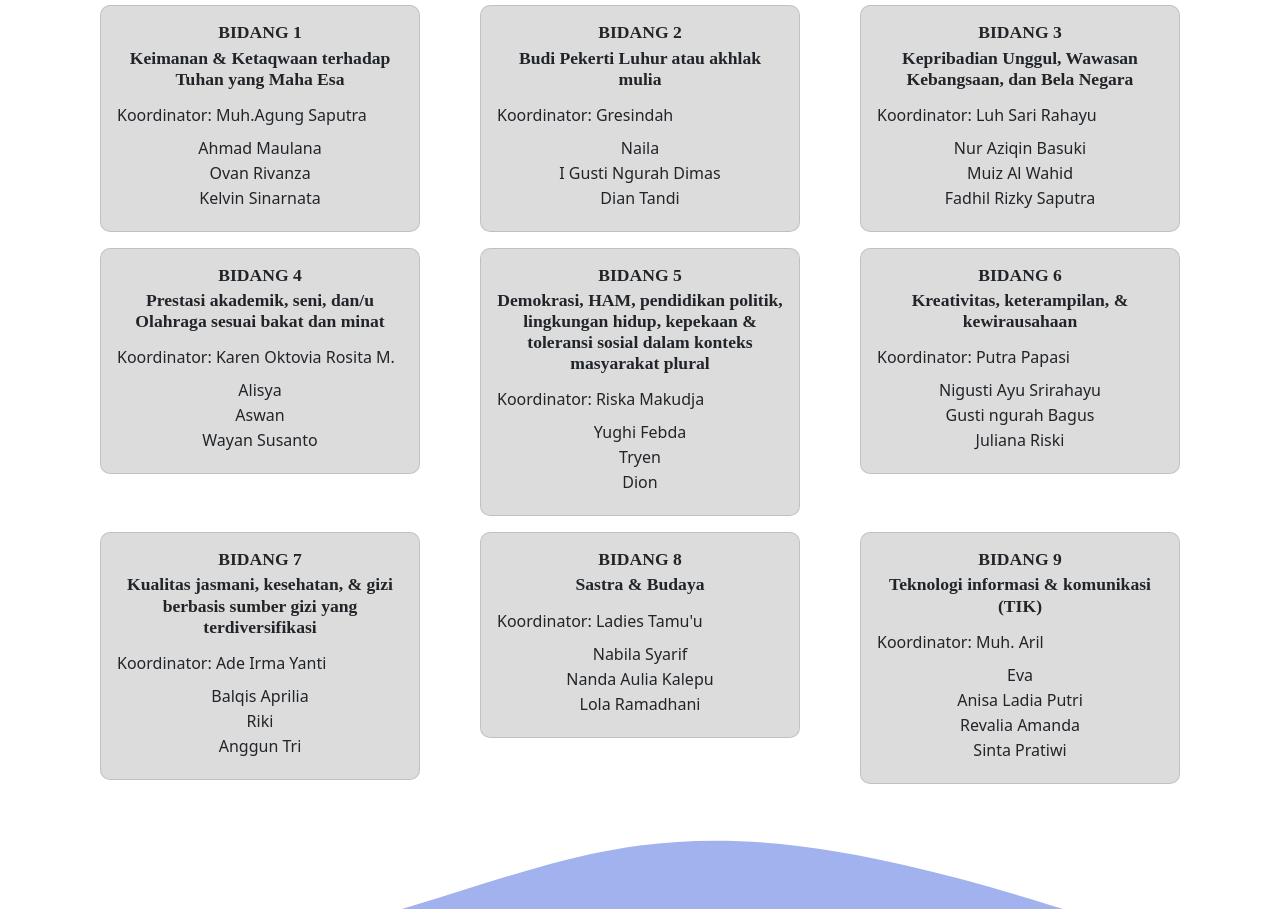
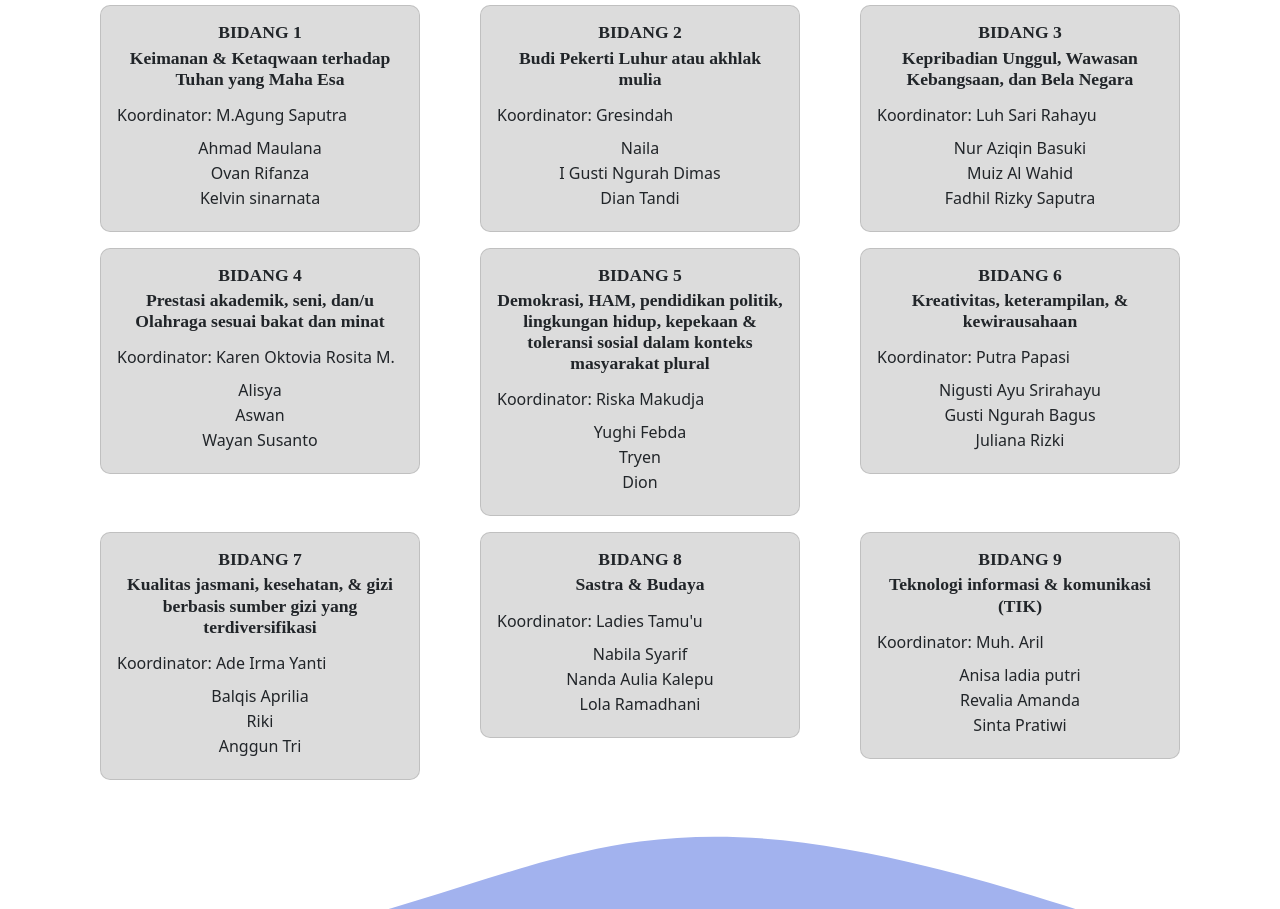
Before and after one commit to OsisPages/osisprofile.github.io, a plain HTML site: page index.html in a window 1280 px wide. Shown: the part 3961-4870 px from the top of the page. Drawn offline with nearby package versions, Linux system fonts and the light colour scheme.

Commit message:
Add files via upload

```diff
--- a/index.html
+++ b/index.html
@@ -197,11 +197,11 @@
               <h6 class=" sekbid card-title text-center">BIDANG 1</h6>
               <h6 class="card-subtitle text-center">Keimanan & Ketaqwaan terhadap Tuhan yang Maha
                 Esa</h6>
-              <h7 class="card-subtitle text-center">Koordinator: Muh.Agung Saputra</h7>
+              <h7 class="card-subtitle text-center">Koordinator: M.Agung Saputra</h7>
               <dl class="card-text">
                 <dd class="nama text-center">Ahmad Maulana</dd>
-                <dd class="nama text-center">Ovan Rivanza</dd>
-                <dd class="nama text-center">Kelvin Sinarnata</dd>
+                <dd class="nama text-center">Ovan Rifanza</dd>
+                <dd class="nama text-center">Kelvin sinarnata</dd>
               </dl>
             </div>
           </div>
@@ -272,8 +272,8 @@
               <h7 class="card-subtitle mb-2">Koordinator: Putra Papasi</h7>
               <dl class="card-text">
                 <dd class="nama text-center">Nigusti Ayu Srirahayu</dd>
-                <dd class="nama text-center">Gusti ngurah Bagus</dd>
-                <dd class="nama text-center">Juliana Riski</dd>
+                <dd class="nama text-center">Gusti Ngurah Bagus</dd>
+                <dd class="nama text-center">Juliana Rizki</dd>
               </dl>
             </div>
           </div>
@@ -314,8 +314,7 @@
               <h6 class="card-subtitle text-center">Teknologi informasi & komunikasi (TIK) </h6>
               <h7 class="card-subtitle text-center">Koordinator: Muh. Aril</h7>
               <dl class="card-text">
-                <dd class="nama text-center">Eva</dd>
-                <dd class="nama text-center">Anisa Ladia Putri</dd>
+                <dd class="nama text-center">Anisa ladia putri</dd>
                 <dd class="nama text-center">Revalia Amanda</dd>
                 <dd class="nama text-center">Sinta Pratiwi</dd>
               </dl>
```
